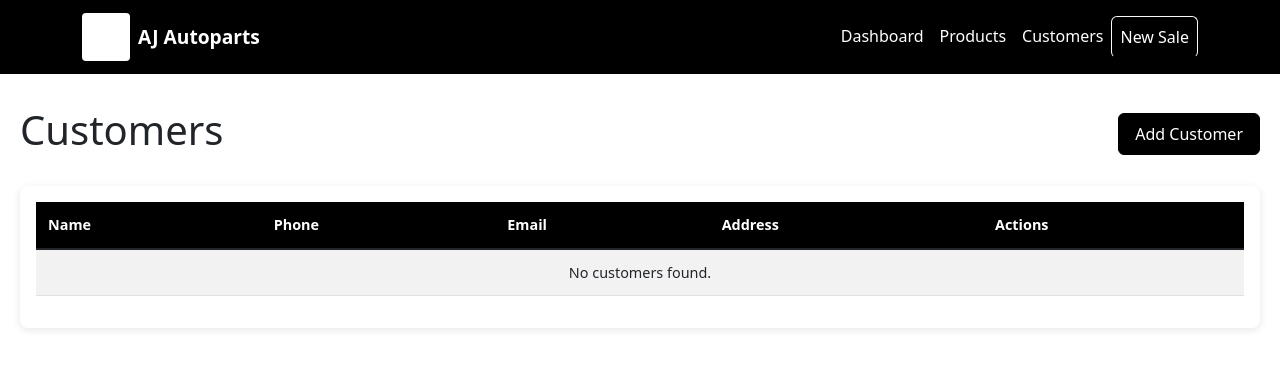
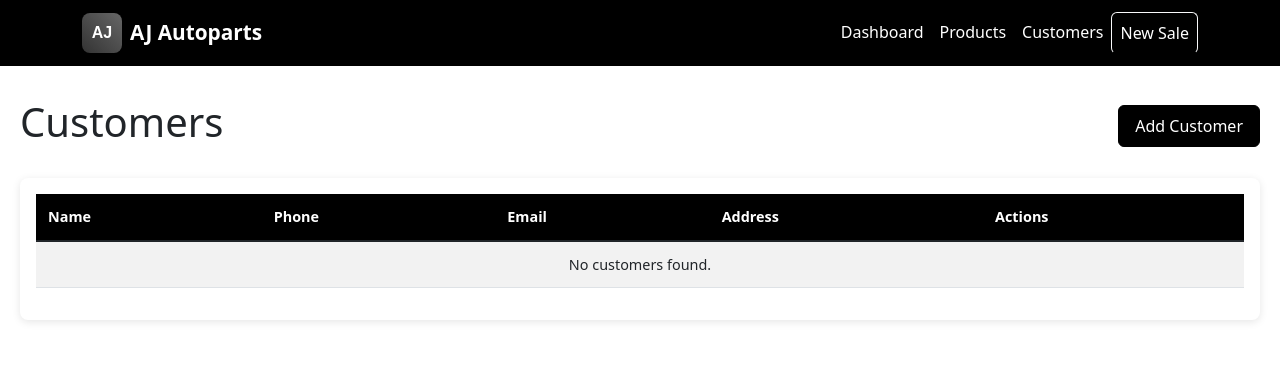
Before and after one commit to shivam1085/inventory-and-billing-AJ-, a Django app: page /customers/ in a window 1280 px wide. Shown: the top 369 px of the page. Run offline with Django 5.2, Linux system fonts and the light colour scheme; data that the repository does not hold is empty.

Commit message:
Replace logo with stylized AJ text logo for better visibility

```diff
--- a/inventory/templates/inventory/base.html
+++ b/inventory/templates/inventory/base.html
@@ -146,11 +146,10 @@
     <nav class="navbar navbar-expand-lg navbar-dark">
         <div class="container">
             <a class="navbar-brand d-flex align-items-center" href="{% url 'dashboard' %}">
-                <div class="logo-container me-2" style="height: 48px; width: 48px; background-color: #ffffff; padding: 4px; border-radius: 4px; display: flex; align-items: center; justify-content: center;">
-                    <img src="{% static 'inventory/images/logo.png' %}" alt="AJ Autoparts Logo" style="height: 100%; width: 100%; object-fit: contain;" onerror="this.style.display='none'; this.nextElementSibling.style.display='block';">
-                    <div style="display: none; color: #000; font-weight: bold; font-size: 12px;">AJ</div>
+                <div class="logo-container me-2" style="height: 40px; width: 40px; background: linear-gradient(45deg, #333, #666); border-radius: 8px; display: flex; align-items: center; justify-content: center; box-shadow: 0 2px 4px rgba(0,0,0,0.2);">
+                    <span style="color: white; font-weight: bold; font-size: 16px; font-family: Arial, sans-serif;">AJ</span>
                 </div>
-                <span>AJ Autoparts</span>
+                <span style="font-weight: bold; font-size: 1.3rem;">AJ Autoparts</span>
             </a>
             <button class="navbar-toggler" type="button" data-bs-toggle="collapse" data-bs-target="#navbarNav">
                 <span class="navbar-toggler-icon"></span>
```
